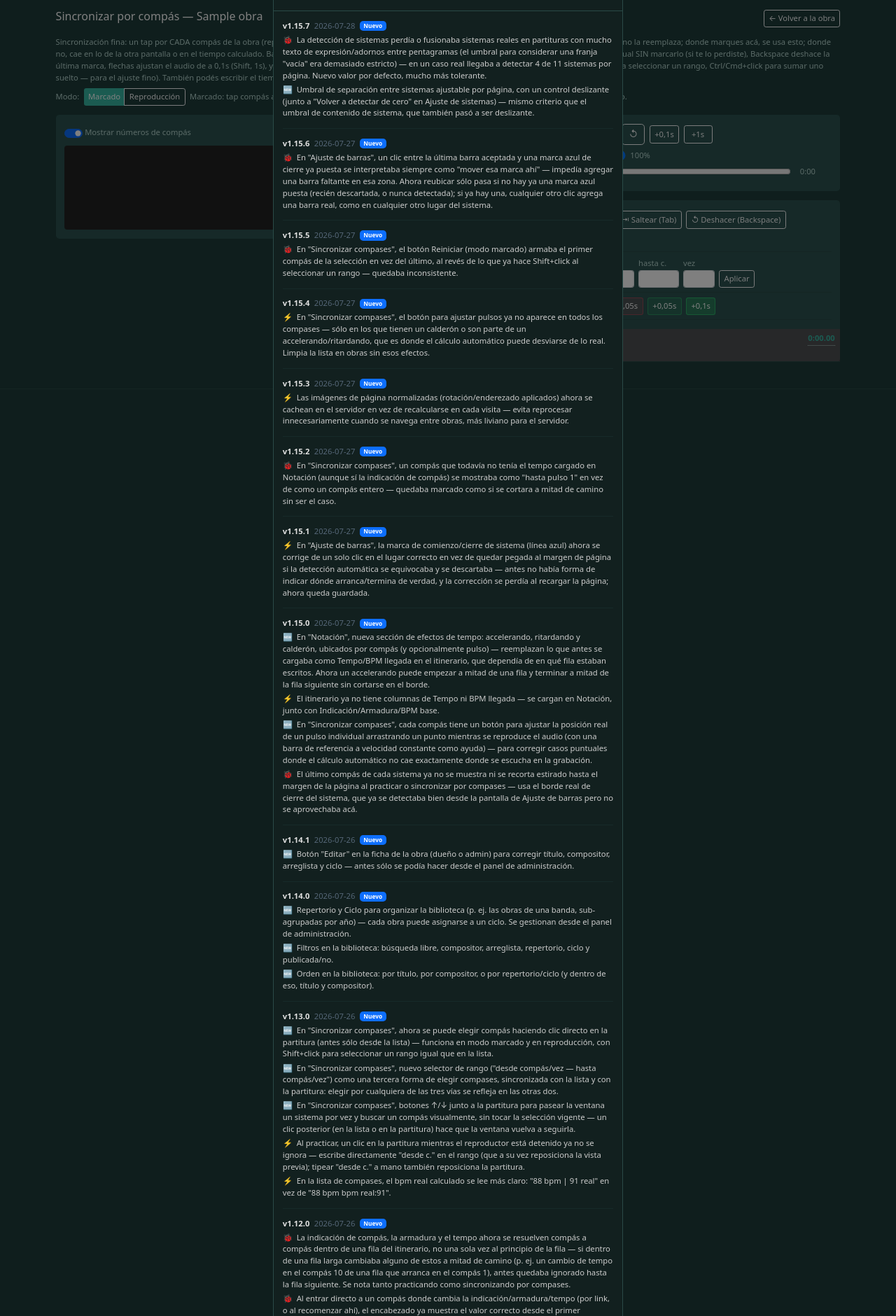
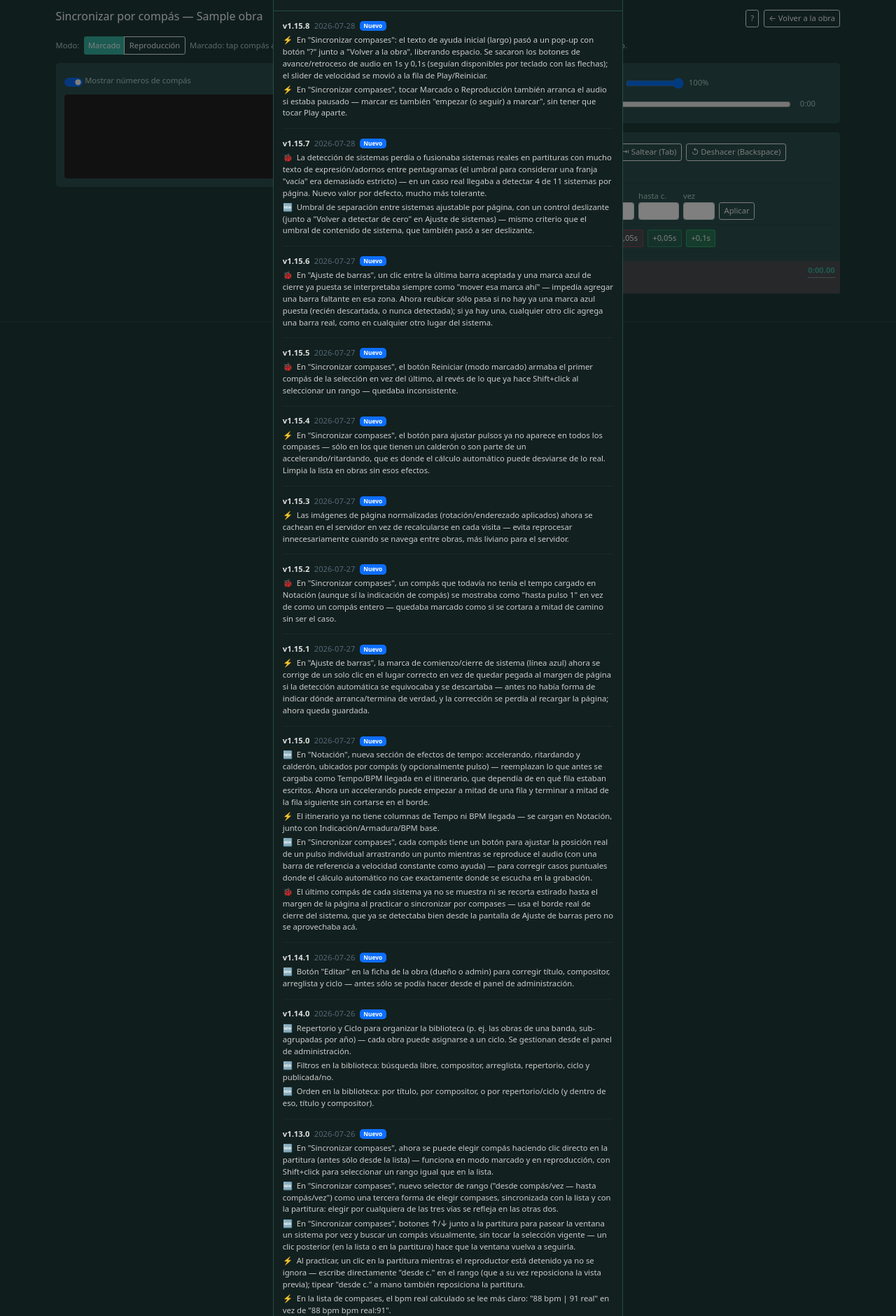
Before and after one commit to jchelquer/scoresync, a Django app: page /partituras/obras/1/sincronizar-compases/ in a window 1280 px wide. Shown: the part 58-1938 px from the top of the page at 70% size. Run offline with Django 5.2, Linux system fonts and the light colour scheme; a user stored in the database is signed in; tables that the repository leaves empty hold one stand-in row (values such as "Sample post").

Commit message:
V1.15.8 Limpieza de UI en Sincronizar compases
Tres ajustes menores pedidos por el usuario para liberar espacio en
pantalla y simplificar el flujo:

- El texto de ayuda inicial (largo, sobre tap/atajos de teclado) pasa a
  un modal Bootstrap, con un boton "?" antes de "Volver a la obra".
- Se sacan los botones de avance/retroceso de audio en 1s y 0,1s (no se
  usaban); la funcion saltar() se mantiene porque las flechas de teclado
  siguen usandola. El slider de velocidad se reubica en la fila de
  Play/Reiniciar.
- Tocar Marcado o Reproduccion ahora tambien arranca el audio si estaba
  pausado, para no tener que tocar Play por separado.

Co-Authored-By: Claude Sonnet 5 <noreply@anthropic.com>

```diff
--- a/templates/partituras/sincronizar_compases.html
+++ b/templates/partituras/sincronizar_compases.html
@@ -104,14 +104,25 @@
       </select>
     </form>
     {% endif %}
+    <button type="button" class="btn btn-outline-light btn-sm" data-bs-toggle="modal" data-bs-target="#modal-ayuda-sync" title="{% translate "Ayuda" %}">?</button>
     <a href="{% url 'partituras:obra_detalle' obra.pk %}" class="btn btn-outline-light btn-sm">← {% translate "Volver a la obra" %}</a>
   </div>
 </div>
 
-<p class="small mb-2" style="color: var(--ss-text-muted)">
-  {% translate "Sincronización fina: un tap por CADA compás de la obra (repeticiones incluidas, cada pasada la suya) — convive con la sincronización por fila del itinerario, no la reemplaza; donde marques acá, se usa esto; donde no, cae en lo de la otra pantalla o en el tiempo calculado." %}
-  {% translate "Barra espaciadora marca y avanza (el tap), Enter pausa/continúa el audio, Tab salta el compás actual SIN marcarlo (si te lo perdiste), Backspace deshace la última marca, flechas ajustan el audio de a 0,1s (Shift, 1s), y podés hacer click en cualquier compás para marcarlo o corregirlo directamente (Shift+click para seleccionar un rango, Ctrl/Cmd+click para sumar uno suelto — para el ajuste fino). También podés escribir el tiempo a mano haciendo click sobre el valor." %}
-</p>
+<div class="modal fade" id="modal-ayuda-sync" tabindex="-1" aria-labelledby="modal-ayuda-sync-titulo" aria-hidden="true">
+  <div class="modal-dialog modal-dialog-scrollable">
+    <div class="modal-content" style="background: var(--ss-surface); color: var(--ss-text-muted); border: 1px solid #2a4a47;">
+      <div class="modal-header" style="border-color: #2a4a47;">
+        <h5 class="modal-title" id="modal-ayuda-sync-titulo" style="color: var(--ss-text-bright)">{% translate "Cómo sincronizar por compás" %}</h5>
+        <button type="button" class="btn-close btn-close-white" data-bs-dismiss="modal" aria-label="{% translate 'Cerrar' %}"></button>
+      </div>
+      <div class="modal-body small">
+        <p>{% translate "Sincronización fina: un tap por CADA compás de la obra (repeticiones incluidas, cada pasada la suya) — convive con la sincronización por fila del itinerario, no la reemplaza; donde marques acá, se usa esto; donde no, cae en lo de la otra pantalla o en el tiempo calculado." %}</p>
+        <p class="mb-0">{% translate "Barra espaciadora marca y avanza (el tap), Enter pausa/continúa el audio, Tab salta el compás actual SIN marcarlo (si te lo perdiste), Backspace deshace la última marca, flechas ajustan el audio de a 0,1s (Shift, 1s), y podés hacer click en cualquier compás para marcarlo o corregirlo directamente (Shift+click para seleccionar un rango, Ctrl/Cmd+click para sumar uno suelto — para el ajuste fino). También podés escribir el tiempo a mano haciendo click sobre el valor." %}</p>
+      </div>
+    </div>
+  </div>
+</div>
 
 <div class="d-flex align-items-center gap-2 mb-3">
   <span class="small" style="color: var(--ss-text-muted);">{% translate "Modo" %}:</span>
@@ -153,16 +164,10 @@
     <div class="card border-0 mb-3" style="background: var(--ss-surface)">
       <div class="card-body">
         <audio id="sync-audio" src="{{ obra.audio.url }}" preload="metadata"></audio>
-        <div class="d-flex align-items-center gap-2 mb-2">
-          <button id="sync-btn-back1" type="button" class="btn btn-outline-light btn-sm btn-paso" title="{% translate "Retroceder 1 segundo" %}">−1s</button>
-          <button id="sync-btn-back-fino" type="button" class="btn btn-outline-light btn-sm btn-paso" title="{% translate "Retroceder 0,1 segundo" %}">−0,1s</button>
+        <div class="d-flex align-items-center gap-2 mb-2 flex-wrap">
           <button id="sync-btn-playpause" type="button" class="btn btn-ss" title="{% translate "Pausar/continuar (Enter)" %}">▶</button>
           <button id="sync-btn-reiniciar" type="button" class="btn btn-outline-light d-none" title="{% translate "Reiniciar — 2 compases antes del primero seleccionado" %}">↺</button>
-          <button id="sync-btn-fwd-fino" type="button" class="btn btn-outline-light btn-sm btn-paso" title="{% translate "Avanzar 0,1 segundo" %}">+0,1s</button>
-          <button id="sync-btn-fwd1" type="button" class="btn btn-outline-light btn-sm btn-paso" title="{% translate "Avanzar 1 segundo" %}">+1s</button>
-        </div>
-        <div class="d-flex align-items-center gap-2 mb-2">
-          <label for="sync-velocidad" class="small mb-0" style="color: var(--ss-text-muted);">{% translate "Velocidad" %}</label>
+          <label for="sync-velocidad" class="small mb-0 ms-2" style="color: var(--ss-text-muted);">{% translate "Velocidad" %}</label>
           <input type="range" id="sync-velocidad" min="25" max="100" step="5" value="100" style="width: 6.5rem;"
                  title="{% translate 'Bajar la velocidad no cambia el tiempo real que se guarda al marcar — sólo hace más cómodo tapear con precisión.' %}">
           <span id="sync-velocidad-valor" class="small" style="color: var(--ss-text-muted); min-width: 2.6rem;">100%</span>
@@ -277,10 +282,6 @@
   const btnInterpolar = document.getElementById('sync-btn-interpolar');
   const btnBorrarTiempos = document.getElementById('sync-btn-borrar-tiempos');
   const avisoInterpolar = document.getElementById('sync-interpolar-aviso');
-  const btnBack1 = document.getElementById('sync-btn-back1');
-  const btnBackFino = document.getElementById('sync-btn-back-fino');
-  const btnFwdFino = document.getElementById('sync-btn-fwd-fino');
-  const btnFwd1 = document.getElementById('sync-btn-fwd1');
   const velocidadSlider = document.getElementById('sync-velocidad');
   const velocidadValorEl = document.getElementById('sync-velocidad-valor');
   const scrubber = document.getElementById('sync-scrubber');
@@ -413,10 +414,6 @@
       }
     });
   }
-  btnBack1.addEventListener('click', () => saltar(-1));
-  btnBackFino.addEventListener('click', () => saltar(-0.1));
-  btnFwdFino.addEventListener('click', () => saltar(0.1));
-  btnFwd1.addEventListener('click', () => saltar(1));
   audio.addEventListener('play', () => {
     btnPlayPause.textContent = '⏸';
     if (modo === 'reproduccion') estadoReproduccion = 'reproduciendo';
@@ -1351,6 +1348,7 @@
     }
     actualizarBotonesReproduccion();
     refrescarPanelScore();
+    if (audio.paused) btnPlayPause.click();
   }
   btnModoMarcado.addEventListener('click', () => cambiarModo('marcado'));
   btnModoReproduccion.addEventListener('click', () => cambiarModo('reproduccion'));
```
Also changed, not shown: changelog.yaml (+8 -0 lines).
